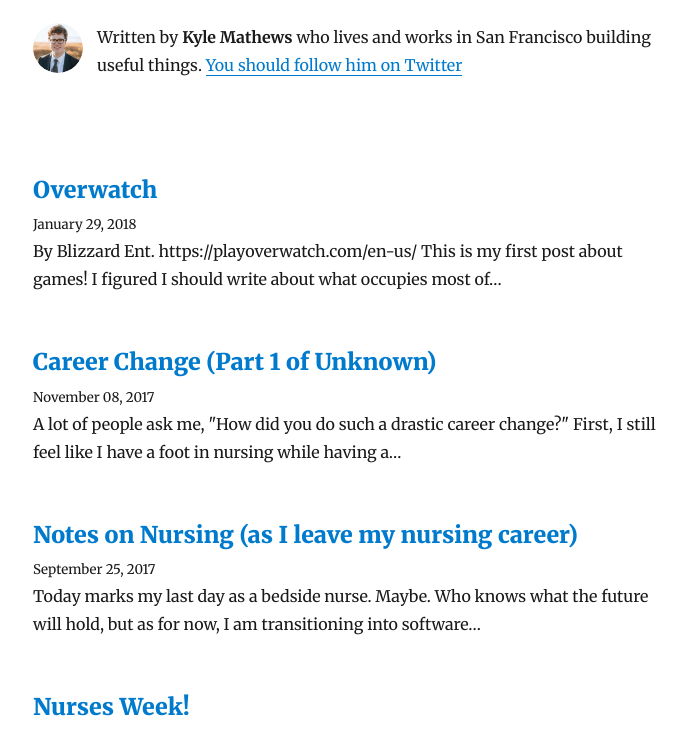
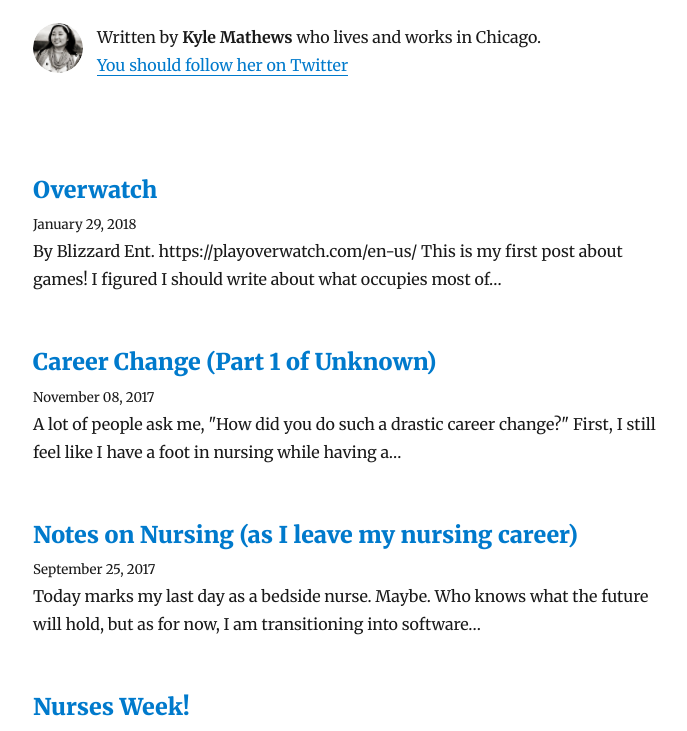
Before and after one commit to skuretski/susie-jee, a Gatsby site: page / in a window 1280 px wide. Shown: the part 201-932 px from the top of the page, without its empty margins (292-979 px from the left). Built offline with nearby package versions, Linux system fonts and the light colour scheme; Gatsby itself is replaced by a stand-in of ours; some packages are replaced by stand-ins of ours.

Commit message:
Edit bio

```diff
--- a/src/components/bio.js
+++ b/src/components/bio.js
@@ -38,11 +38,10 @@ function Bio() {
               }}
             />
             <p>
-              Written by <strong>{author}</strong> who lives and works in San
-              Francisco building useful things.
+              Written by <strong>{author}</strong> who lives and works in Chicago.<br/>
               {` `}
-              <a href={`https://twitter.com/${social.twitter}`}>
-                You should follow him on Twitter
+              <a href={`https://twitter.com/${social.twitter}`} target="_blank">
+                You should follow her on Twitter
               </a>
             </p>
           </div>
@@ -54,7 +53,7 @@ function Bio() {
 
 const bioQuery = graphql`
   query BioQuery {
-    avatar: file(absolutePath: { regex: "/profile-pic.jpg/" }) {
+    avatar: file(absolutePath: { regex: "/susie.jpg/" }) {
       childImageSharp {
         fixed(width: 50, height: 50) {
           ...GatsbyImageSharpFixed
```
